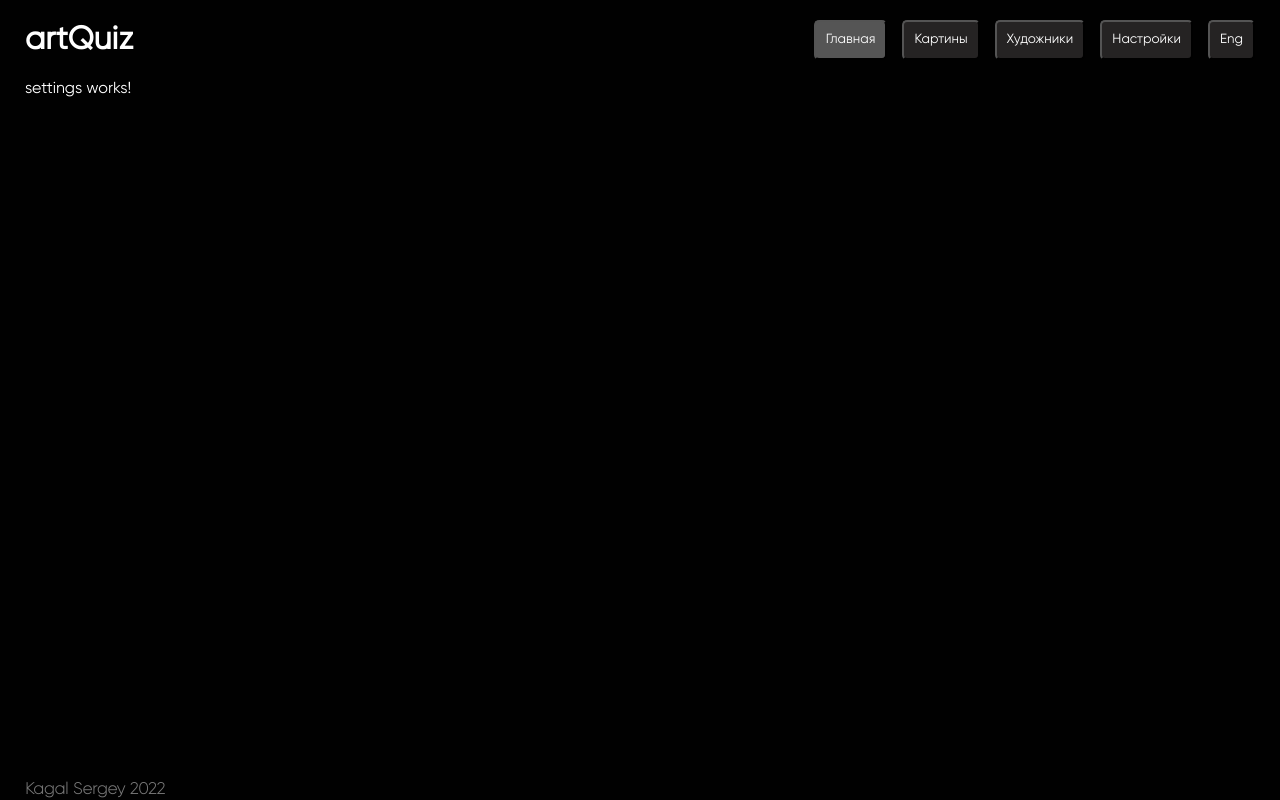
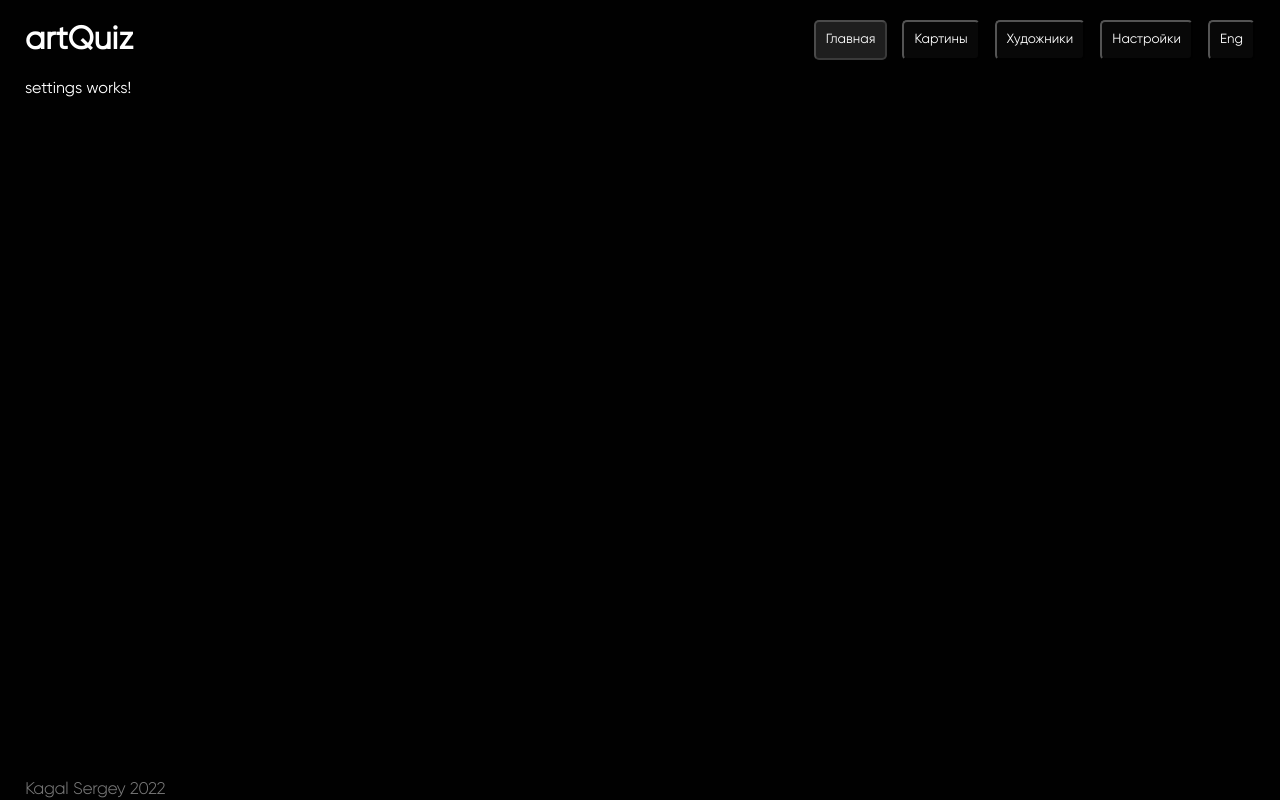
Before and after one commit to SergeyKagal/artQuiz, an Angular app: page /settings in a window 1280 px wide. In both pictures the pointer is over the button "Главная". Built offline with nearby package versions, Linux system fonts and the light colour scheme.

Commit message:
fix: header styles

```diff
--- a/src/app/components/header/header.component.scss
+++ b/src/app/components/header/header.component.scss
@@ -10,12 +10,14 @@ nav {
 }
 button {
   color: #ffffff;
-  background-color: #252323;
+  background-color: rgb(37, 35, 35, 0.2);
+
   padding: 10px;
   display: block;
   border-radius: 5px;
   &:hover {
-    background-color: #555555;
+    background-color: rgb(150, 150, 150, 0.2);
+    border-color: rgb(255, 255, 255, 0.2);
     transition: 0.2s;
   }
 }
```
